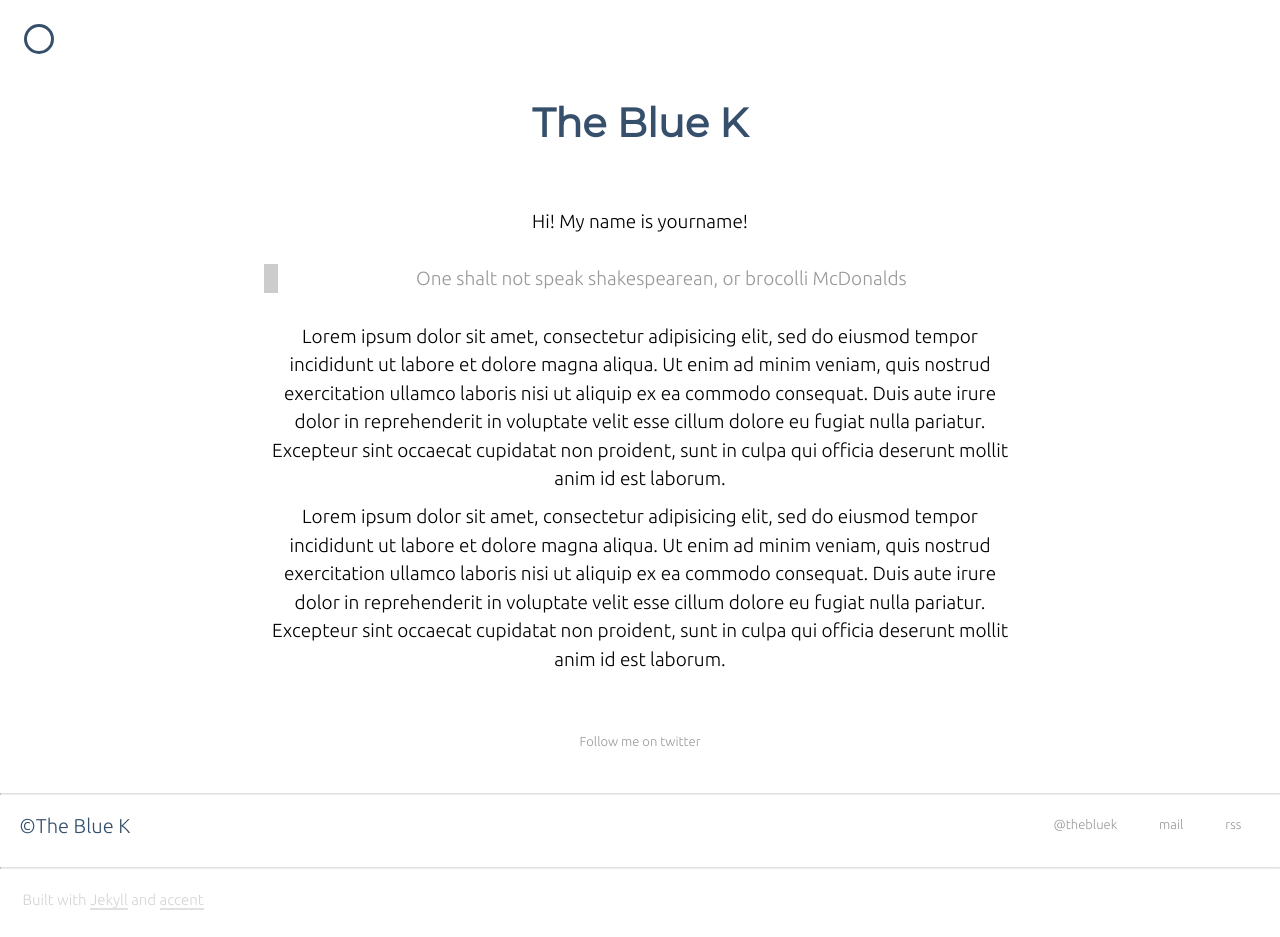
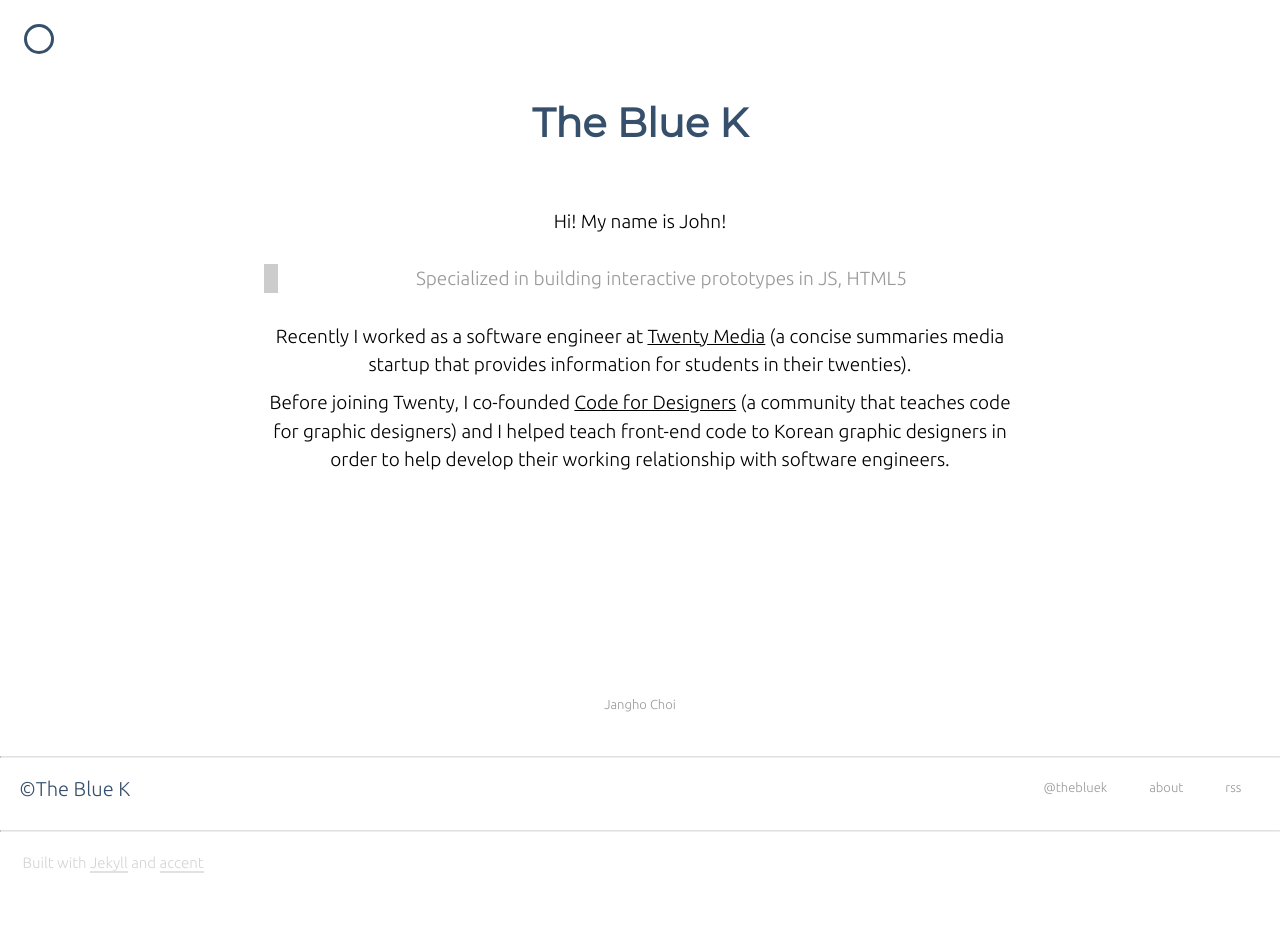
Before and after one commit to thebluek/thebluek.github.io, a Jekyll site: the page built from about.markdown, in a window 1280 px wide. Built offline with Jekyll 4.4.1, drawn with Linux system fonts in a browser that asks for light colours; nearby versions of some CDN libraries; after the commit the page ends 900 px from its top, so only the background shows below that.

Commit message:
Add about page

```diff
--- a/_config.yml
+++ b/_config.yml
@@ -1,7 +1,7 @@
 # User Settings | Edit there as per required
 
 title: The Blue K
-url: "http://ankitsultana.me"
+url: "http://thebluek.github.io"
 baseurl: ""
 
 # This will show up at the top of index page
--- a/_includes/footer.html
+++ b/_includes/footer.html
@@ -3,8 +3,8 @@
     {% include suggestion.html %}
     {% if page.url == "/about" or paginator.total_pages == 1 or page.url == "/404" %}
         <div class="container" style="text-align: center; margin-bottom: 20px">
-            <a target="_blank" class="button" href="https://twitter.com/{{ site.twitter_username }}">
-                Follow me on twitter
+            <a target="_blank" class="button" href="https://jangho.github.io">
+                Jangho Choi
             </a>
         </div>
     {% endif %}
@@ -21,8 +21,8 @@
             <a target="_blank" href="https://github.com/{{ site.github_username }}" class="button">
                 @{{ site.github_username }}
             </a>
-            <a href="mailto:{{ site.email }}" class="button">
-                mail
+            <a href="{{ site.url }}/about" class="button">
+                about
             </a>
             <a target="_blank" href="{{ site.url }}{{ site.baseurl }}/feed.xml" class="button">
                 rss
--- a/about.markdown
+++ b/about.markdown
@@ -5,11 +5,10 @@ author: Ankit Sultana
 permalink: /about
 ---
 
-Hi! My name is yourname!
+Hi! My name is John!
 
-> One shalt not speak shakespearean, or brocolli McDonalds
+> Specialized in building interactive prototypes in JS, HTML5
 
-Lorem ipsum dolor sit amet, consectetur adipisicing elit, sed do eiusmod tempor incididunt ut labore et dolore magna aliqua. Ut enim ad minim veniam, quis nostrud exercitation ullamco laboris nisi ut aliquip ex ea commodo consequat. Duis aute irure dolor in reprehenderit in voluptate velit esse cillum dolore eu fugiat nulla pariatur. Excepteur sint occaecat cupidatat non proident, sunt in culpa qui officia deserunt mollit anim id est laborum.
+Recently I worked as a software engineer at <ins>Twenty Media</ins> (a concise summaries media startup that provides information for students in their twenties).
 
-
-Lorem ipsum dolor sit amet, consectetur adipisicing elit, sed do eiusmod tempor incididunt ut labore et dolore magna aliqua. Ut enim ad minim veniam, quis nostrud exercitation ullamco laboris nisi ut aliquip ex ea commodo consequat. Duis aute irure dolor in reprehenderit in voluptate velit esse cillum dolore eu fugiat nulla pariatur. Excepteur sint occaecat cupidatat non proident, sunt in culpa qui officia deserunt mollit anim id est laborum.
+Before joining Twenty, I co-founded <ins>Code for Designers</ins> (a community that teaches code for graphic designers) and I helped teach front-end code to Korean graphic designers in order to help develop their working relationship with software engineers.
```
